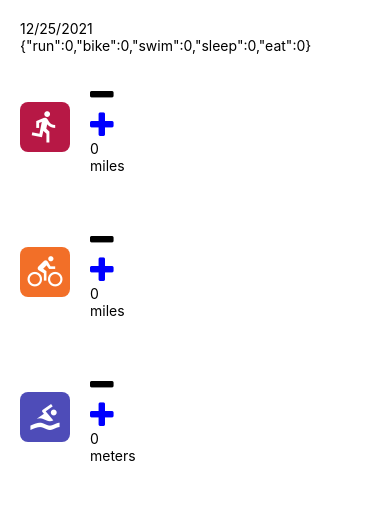
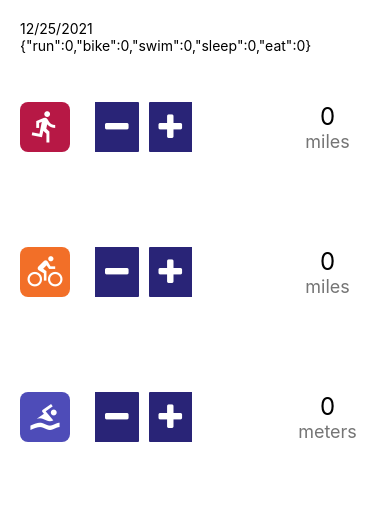
Before and after one commit to Haroonabdulrazaq/Udacifitness, a React Native app: screen / in a window 390 px wide. Shown: the top 514 px of the page. Built offline with nearby package versions, Linux system fonts and the light colour scheme.

Commit message:
Add styling for both platforms buttons

```diff
--- a/components/UdaciStepper.js
+++ b/components/UdaciStepper.js
@@ -1,24 +1,58 @@
 import React from 'react';
-import {View, Text, TouchableOpacity } from 'react-native';
+import {View, Text, TouchableOpacity, StyleSheet, Platform } from 'react-native';
 import { FontAwesome } from '@expo/vector-icons';
+import { white, purple, gray } from '../utils/colors';
 
 const UdaciStepper = ({max, unit, value, onIncrement, onDecrement}) => {
   return (
-    <View>
-      <View>
-        <TouchableOpacity onPress={onDecrement}>
-          <FontAwesome name='minus' size={30} color='black' />
+    <View style={[styles.row, {justifyContent: 'space-between'}]}>
+      <View style={{flexDirection: 'row', marginRight: 20 }}>
+        <TouchableOpacity
+          style={[ Platform.OS === 'ios'? styles.iosBtn: styles.androidBtn, {borderTopLeftRadius:0, borderBottomLeftRadius:0 }]}
+          onPress={onDecrement}>
+          <FontAwesome name='minus' size={30} color={ Platform.OS === 'ios'? purple:white } />
         </TouchableOpacity>
-        <TouchableOpacity onPress={onIncrement}>
-          <FontAwesome name='plus' size={30} color='blue'/>
+        <TouchableOpacity
+          style={[Platform.OS === 'ios'? styles.iosBtn: styles.androidBtn, {borderTopRightRadius:0, borderBottomRightRadius: 0 }]}
+          onPress={onIncrement}>
+          <FontAwesome name='plus' size={30}  color={ Platform.OS === 'ios'? purple:white } />
         </TouchableOpacity>
       </View>
-      <View>
-        <Text>{value}</Text>
-        <Text>{unit}</Text>
+      <View style={styles.metricCounter}>
+        <Text style={{fontSize: 24, textAlign: 'center'}}>{value}</Text>
+        <Text style={{fontSize: 18, color: gray}}>{unit}</Text>
       </View>
     </View>
   )
 }
 
+const styles = StyleSheet.create({
+  row: {
+    flexDirection: 'row',
+    flex: 1,
+    alignItems: 'center',
+  },
+  iosBtn: {
+    backgroundColor: white,
+    borderColor: purple,
+    borderWidth: 1,
+    borderRadius: 3,
+    padding: 5,
+    paddingLeft: 25,
+    paddingRight: 25,
+  },
+  androidBtn: {
+    margin: 5,
+    backgroundColor: purple,
+    padding: 10,
+    borderRadius: 1,
+  },
+  metricCounter: {
+    width: 85,
+    justifyContent: 'center',
+    alignItems: 'center'
+  }
+
+})
+
 export default UdaciStepper;
```
